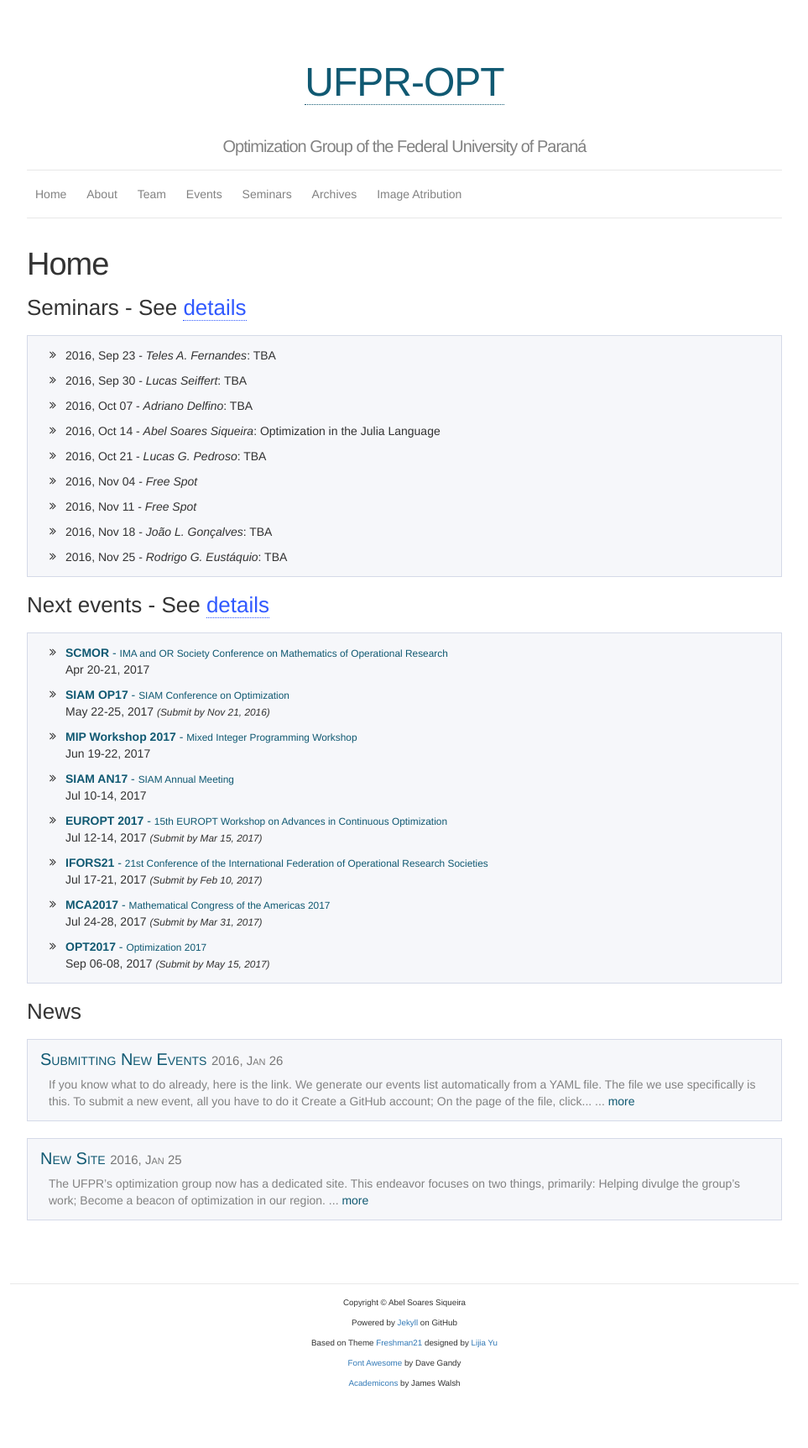
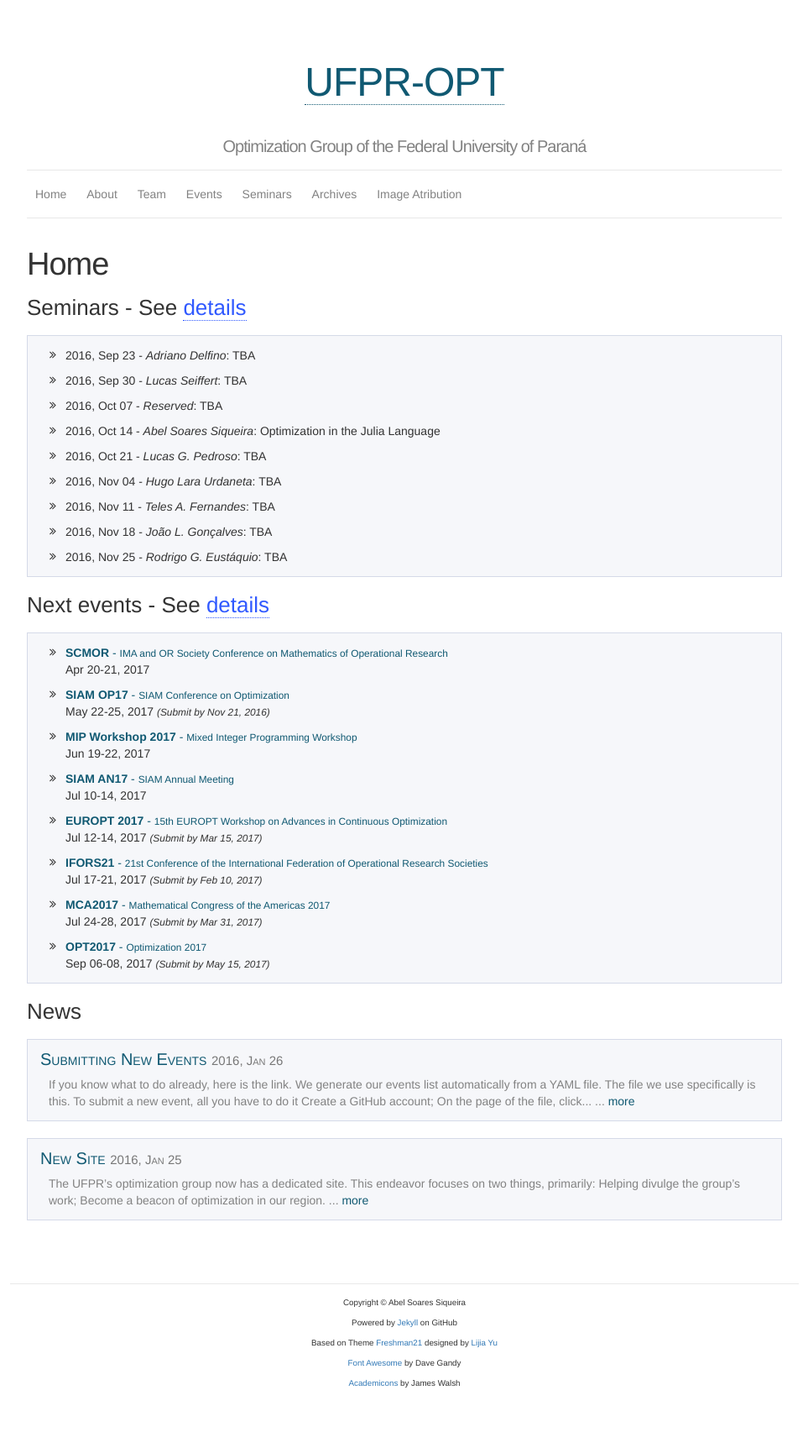
Before and after one commit to ufpr-pde/ufpr-opt.github.io, a Jekyll site: the page built from a_home.md, in a window 1280 px wide. Shown: the whole page at 84% size, without its empty margins (158-1121 px from the left). Built offline with Jekyll 4.4.1, drawn with Linux system fonts in a browser that asks for light colours; some web fonts are replaced.

Commit message:
Updates on the schedule

```diff
--- a/_data/seminars.yml
+++ b/_data/seminars.yml
@@ -6,7 +6,7 @@
     Orban. Those interested in CUTEst should come and be impressed.
 
 - author: Teles A. Fernandes
-  date: 2016-09-23
+  date: 2016-11-11
   affiliation: PPGM
   title: TBA
 
@@ -16,7 +16,7 @@
   title: TBA
 
 - author: Adriano Delfino
-  date: 2016-10-07
+  date: 2016-09-23
   affiliation: PPGM
   title: TBA
 
@@ -35,8 +35,12 @@
   affiliation: UTFPR
   title: TBA
 
-- author: TBA
+- author: Reserved
+  date: 2016-10-07
+  affiliation: TBA
+  title: TBA
+
+- author: Hugo Lara Urdaneta
   date: 2016-11-04
-
-- author: TBA
-  date: 2016-11-11
+  affiliation: UFSC
+  title: TBA
```
